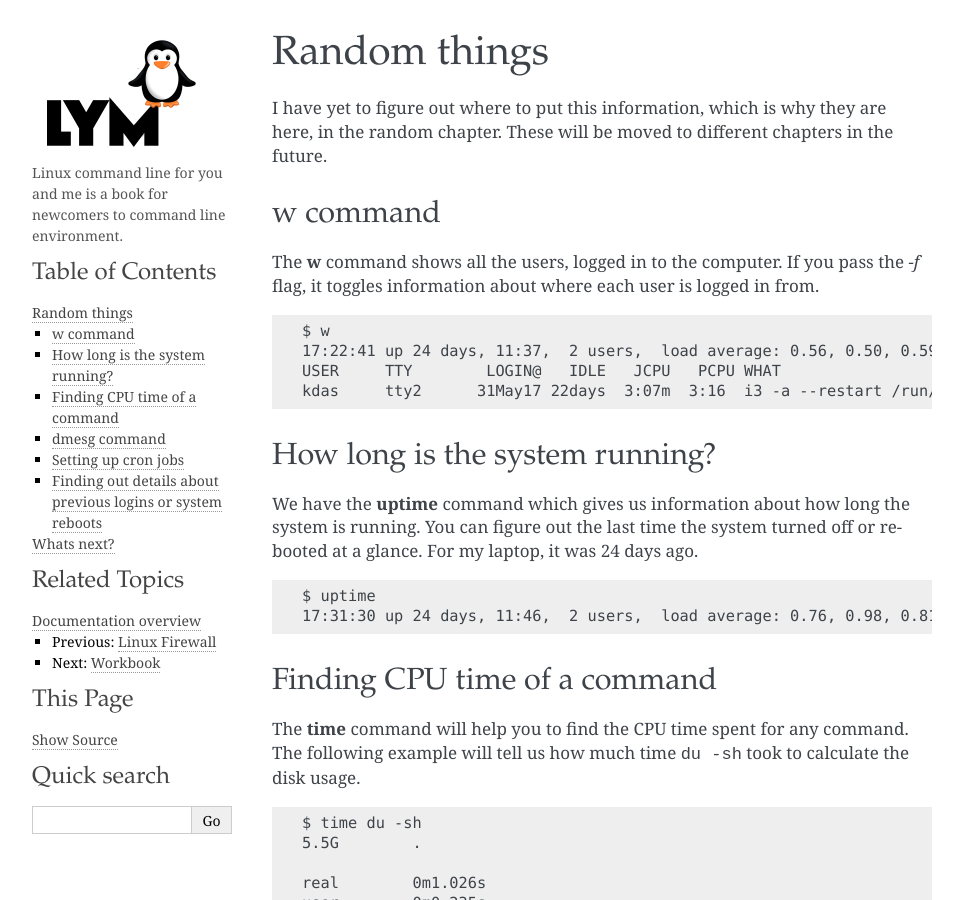
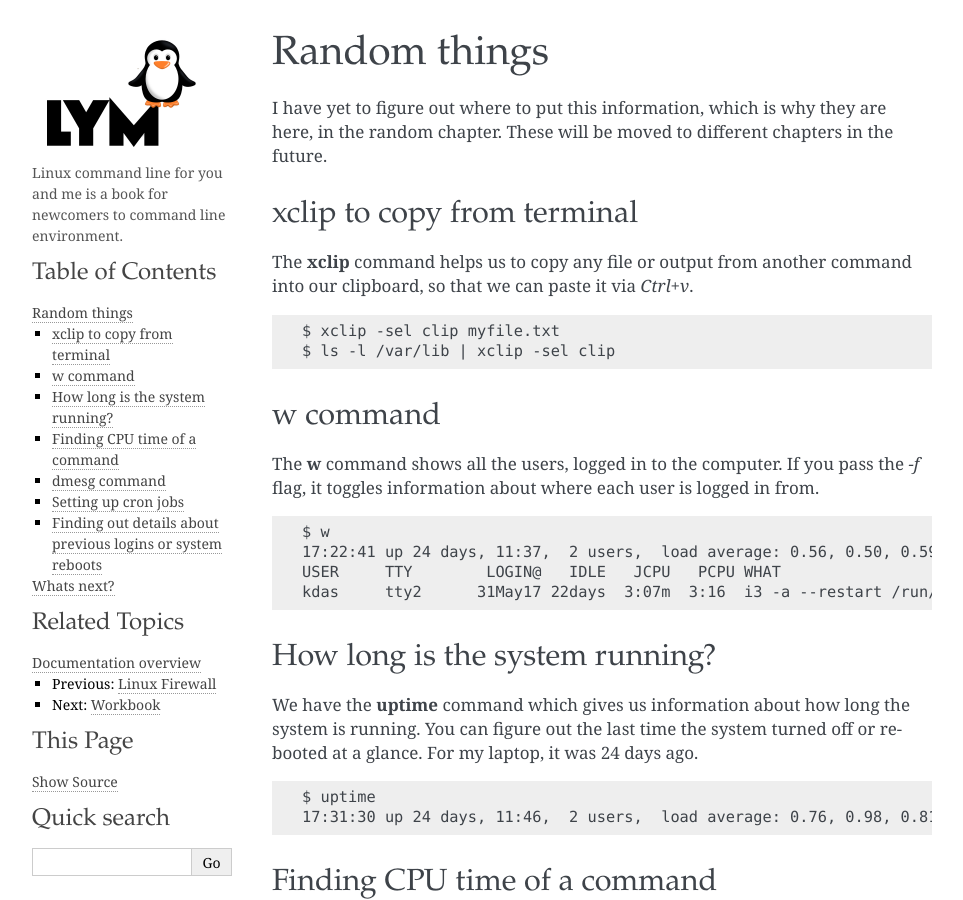
Before and after one commit to kushaldas/lym, a Sphinx documentation site: the page built from docs/random.rst, in a window 1280 px wide and 900 px high. Shown: the whole window, without its empty margins (148-1111 px from the left). Built offline with Sphinx 7.4.7, drawn with Linux system fonts in a browser that asks for light colours; a script that is not in the unit is left out.

Commit message:
Adds xclip command

```diff
--- a/docs/random.rst
+++ b/docs/random.rst
@@ -4,6 +4,18 @@ Random things
 I have yet to figure out where to put this information, which is why they are
 here, in the random chapter. These will be moved to different chapters in the
 future.
+
+.. index:: xclip
+
+xclip to copy from terminal
+----------------------------
+
+The **xclip** command helps us to copy any file or output from another command into our clipboard, so that we can paste it via `Ctrl+v`.
+
+::
+
+    $ xclip -sel clip myfile.txt
+    $ ls -l /var/lib | xclip -sel clip
 
 .. index:: w
 
```
